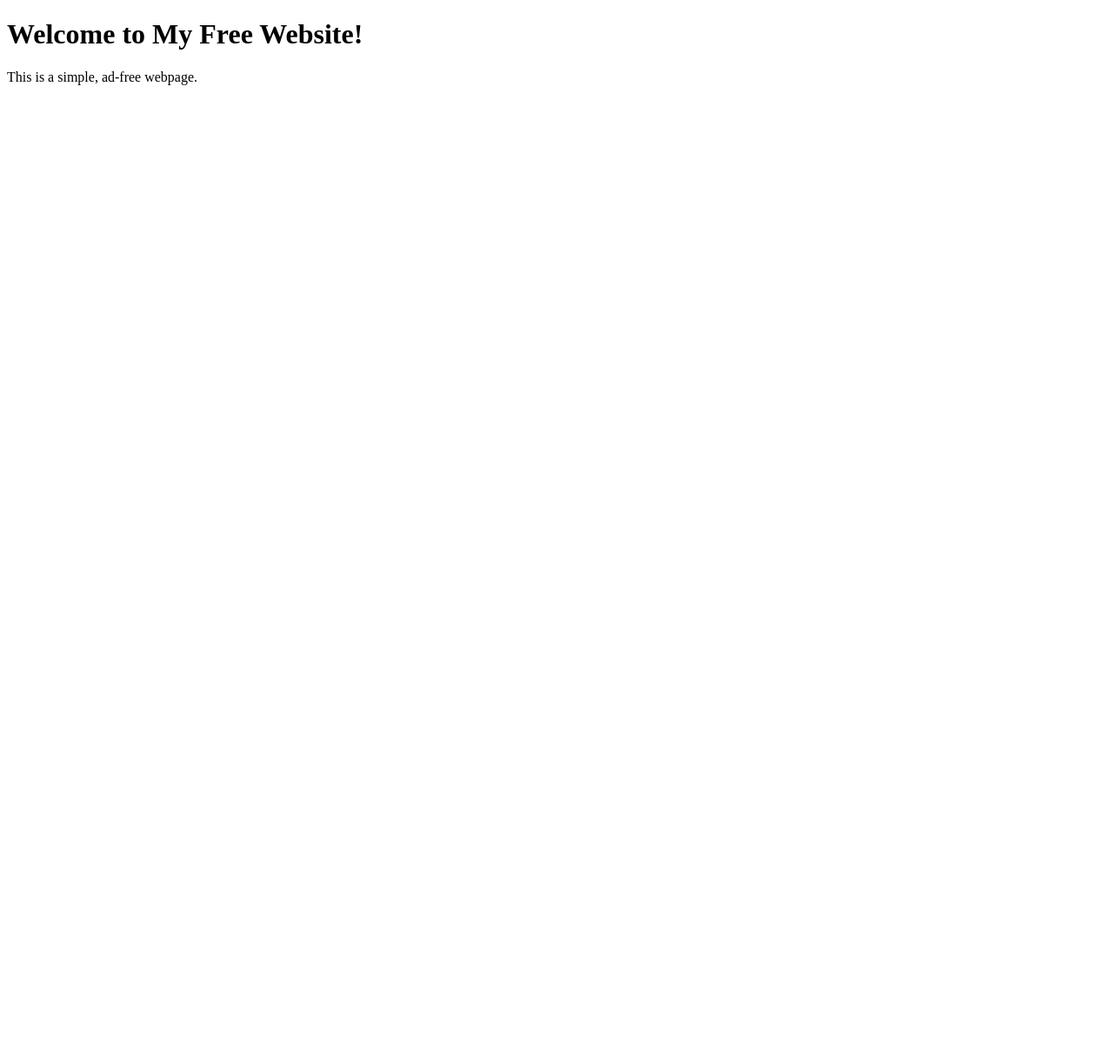
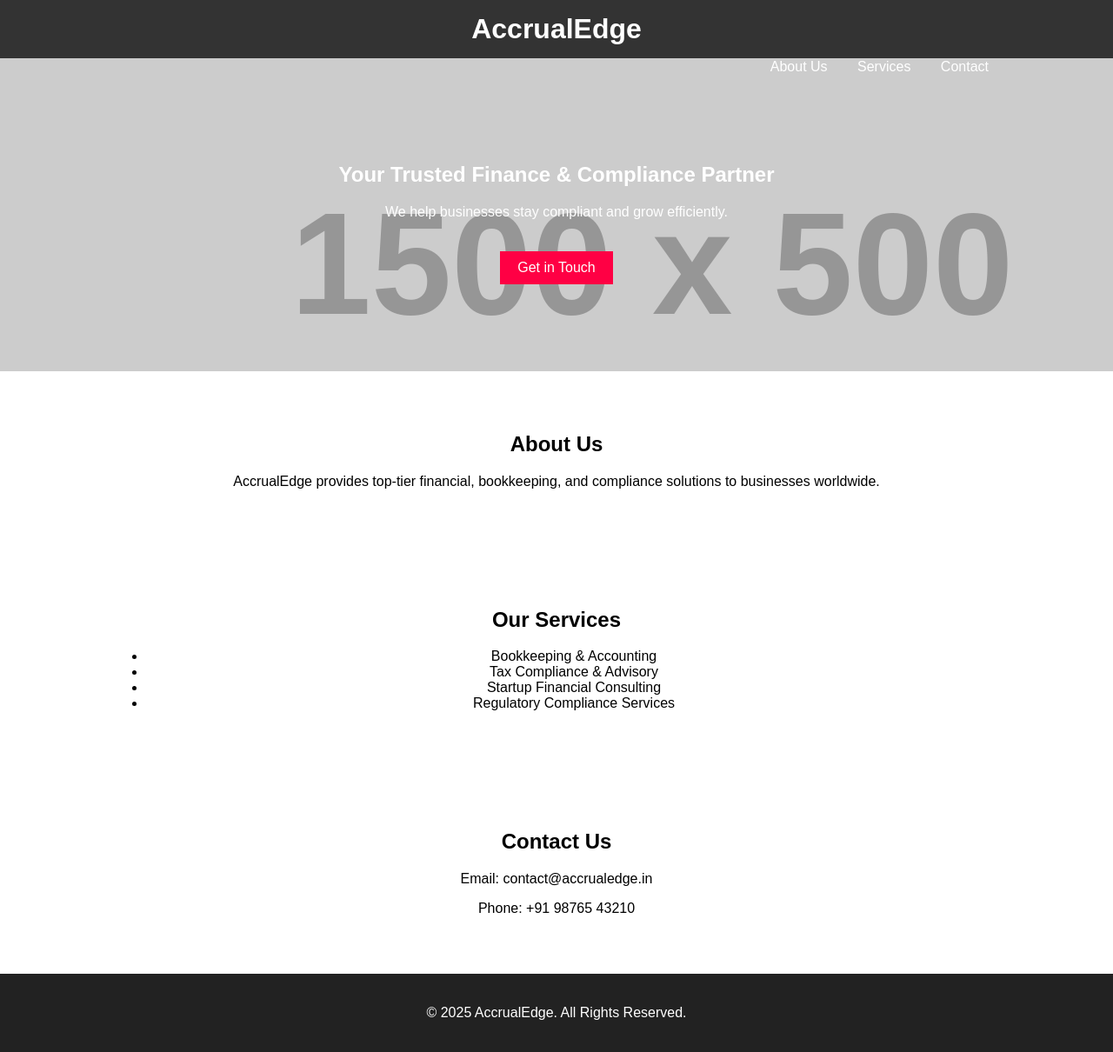
Before and after one commit to arorakishore/arorakishore, a plain HTML site: page index.html in a window 1280 px wide. Shown: the whole page at 87% size. Before the commit the page ends 800 px from the top, so only its background shows below. Drawn offline with Linux system fonts and the light colour scheme; placeholder pictures from the web are drawn by us.

Commit message:
Add files via upload

```diff
--- a/index.html
+++ b/index.html
@@ -1,10 +1,115 @@
 <!DOCTYPE html>
-<html>
+<html lang="en">
 <head>
-    <title>My Website</title>
+    <meta charset="UTF-8">
+    <meta name="viewport" content="width=device-width, initial-scale=1.0">
+    <title>AccrualEdge - Professional Services</title>
+    <link rel="stylesheet" href="styles.css">
+    <style>
+        body {
+            font-family: Arial, sans-serif;
+            margin: 0;
+            padding: 0;
+            box-sizing: border-box;
+        }
+        .container {
+            width: 80%;
+            margin: auto;
+            text-align: center;
+        }
+        header {
+            background: #333;
+            color: white;
+            padding: 15px 0;
+        }
+        header h1 {
+            display: inline;
+        }
+        nav ul {
+            list-style: none;
+            padding: 0;
+            float: right;
+        }
+        nav ul li {
+            display: inline;
+            margin: 0 15px;
+        }
+        nav ul li a {
+            color: white;
+            text-decoration: none;
+        }
+        #hero {
+            background: url('https://via.placeholder.com/1500x500');
+            color: white;
+            text-align: center;
+            padding: 100px 0;
+        }
+        .btn {
+            background: #f04;
+            color: white;
+            padding: 10px 20px;
+            text-decoration: none;
+            display: inline-block;
+            margin-top: 20px;
+        }
+        section {
+            padding: 50px 0;
+        }
+        footer {
+            background: #222;
+            color: white;
+            text-align: center;
+            padding: 20px 0;
+        }
+    </style>
 </head>
 <body>
-    <h1>Welcome to My Free Website!</h1>
-    <p>This is a simple, ad-free webpage.</p>
+    <header>
+        <div class="container">
+            <h1>AccrualEdge</h1>
+            <nav>
+                <ul>
+                    <li><a href="#about">About Us</a></li>
+                    <li><a href="#services">Services</a></li>
+                    <li><a href="#contact">Contact</a></li>
+                </ul>
+            </nav>
+        </div>
+    </header>
+
+    <section id="hero">
+        <div class="container">
+            <h2>Your Trusted Finance & Compliance Partner</h2>
+            <p>We help businesses stay compliant and grow efficiently.</p>
+            <a href="#contact" class="btn">Get in Touch</a>
+        </div>
+    </section>
+
+    <section id="about" class="container">
+        <h2>About Us</h2>
+        <p>AccrualEdge provides top-tier financial, bookkeeping, and compliance solutions to businesses worldwide.</p>
+    </section>
+
+    <section id="services" class="container">
+        <h2>Our Services</h2>
+        <ul>
+            <li>Bookkeeping & Accounting</li>
+            <li>Tax Compliance & Advisory</li>
+            <li>Startup Financial Consulting</li>
+            <li>Regulatory Compliance Services</li>
+        </ul>
+    </section>
+
+    <section id="contact" class="container">
+        <h2>Contact Us</h2>
+        <p>Email: contact@accrualedge.in</p>
+        <p>Phone: +91 98765 43210</p>
+    </section>
+
+    <footer>
+        <div class="container">
+            <p>&copy; 2025 AccrualEdge. All Rights Reserved.</p>
+        </div>
+    </footer>
 </body>
 </html>
```
